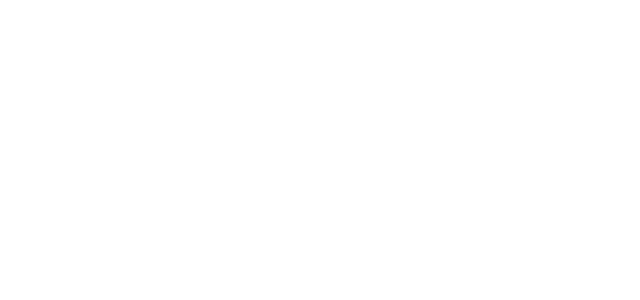
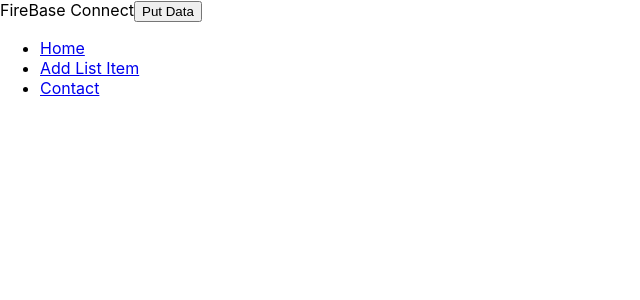
Before and after one commit to Venktesh123/MY-Assignment, a React (Create React App) app: page /firedata in a window 1280 px wide. Before the commit this address had no page. Shown: the top 300 px of the page, without its empty margins (0-640 px from the left). Built offline with nearby package versions, Linux system fonts and the light colour scheme.

Commit message:
adding-list-item

```diff
--- a/src/App.js
+++ b/src/App.js
@@ -3,6 +3,7 @@
 import Home from './components/Home/Home';
 import Signup from "./components/Signup/Signup";
 import Login from "./components/Login/Login";
+import Firedata from './components/Firedata';
 
 function App() {
   return (
@@ -13,6 +14,7 @@
           <Route path="/signup" element={<Signup/>}/>
           <Route path="/login" element={<Login/>}/>
           <Route path="/" element={<Home />} />
+          <Route path="/firedata" element={<Firedata/>}/>
         </Routes>
       </Router>
     </div>
--- /dev/null
+++ b/src/components/Firedata.js
@@ -0,0 +1,36 @@
+import React from 'react'
+import {getDatabase,ref,set} from "firebase/database";
+import {app} from '../firebase';
+import { Link } from 'react-router-dom';
+const db=getDatabase(app);
+
+function Firedata() {
+    const pushData=()=>{
+        set(ref(db,'product/sale'),{
+            id:1,
+            product_name:"tablet",
+            price:20000
+        });
+    };
+  return (
+    <div>
+        FireBase Connect
+      <button onClick={pushData}>Put Data</button>
+      <nav>
+      <ul>
+        <li>
+          <Link to="/">Home</Link>
+        </li>
+        <li>
+          <Link to="/add/list">Add List Item</Link>
+        </li>
+        <li>
+          <Link to="/show/list">Contact</Link>
+        </li>
+      </ul>
+    </nav>
+    </div>
+  )
+}
+
+export default Firedata
--- a/src/components/Login/Login.js
+++ b/src/components/Login/Login.js
@@ -28,7 +28,7 @@
       .then(async (res) => {
         setSubmitButtonDisabled(false);
 
-        navigate("/");
+        navigate("/firedata");
       })
       .catch((err) => {
         setSubmitButtonDisabled(false);
--- a/src/firebase.js
+++ b/src/firebase.js
@@ -13,7 +13,11 @@
   storageBucket: "shoppinglist-895b4.appspot.com",
   messagingSenderId: "849104576221",
   appId: "1:849104576221:web:4aa1ea23de3041fbc34534",
-  measurementId: "G-P0LKT8KT1J"
+  measurementId: "G-P0LKT8KT1J",
+  databaseURL:'https://shoppinglist-895b4-default-rtdb.firebaseio.com'
+
+
+
 };
 
 // Initialize Firebase
```
